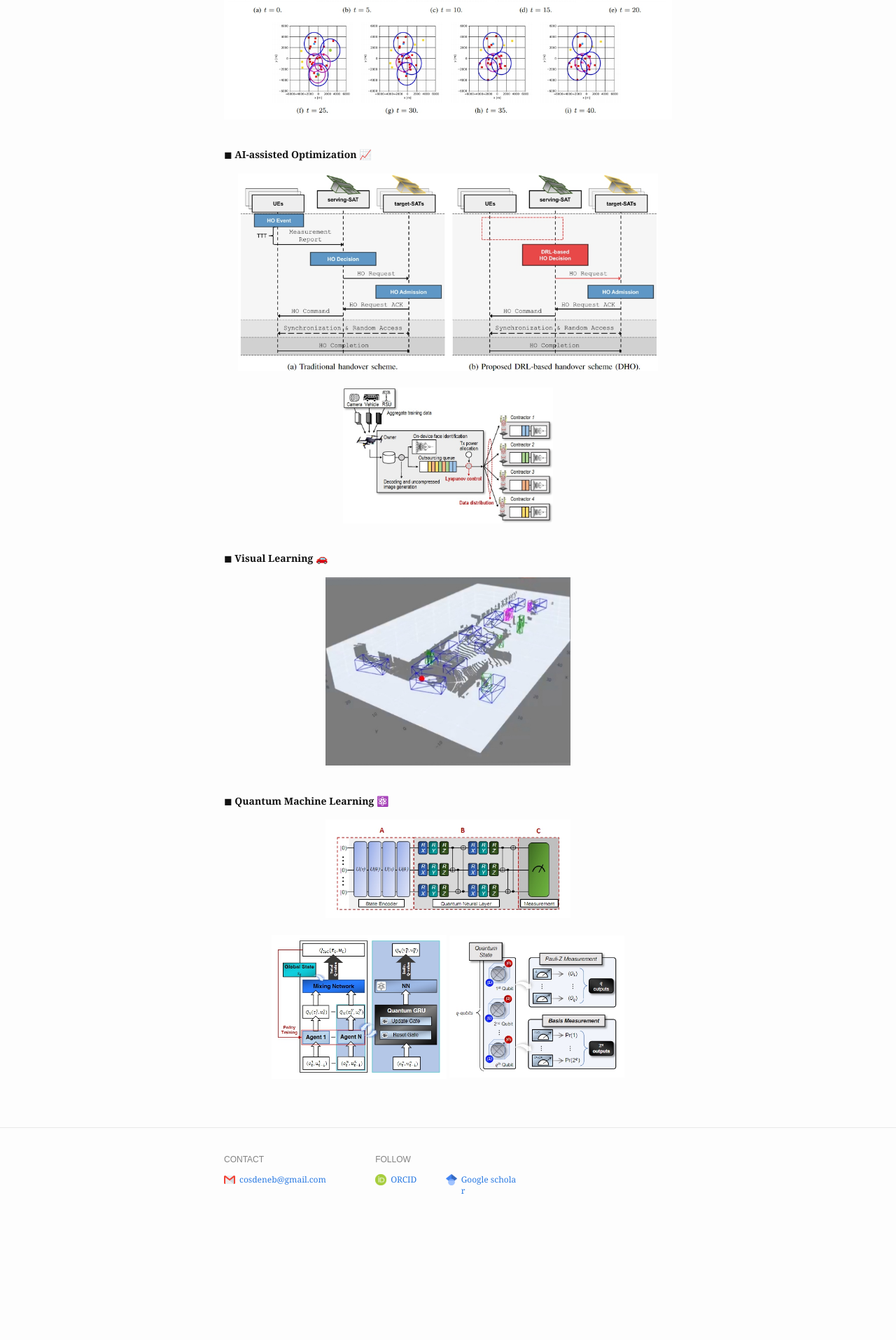
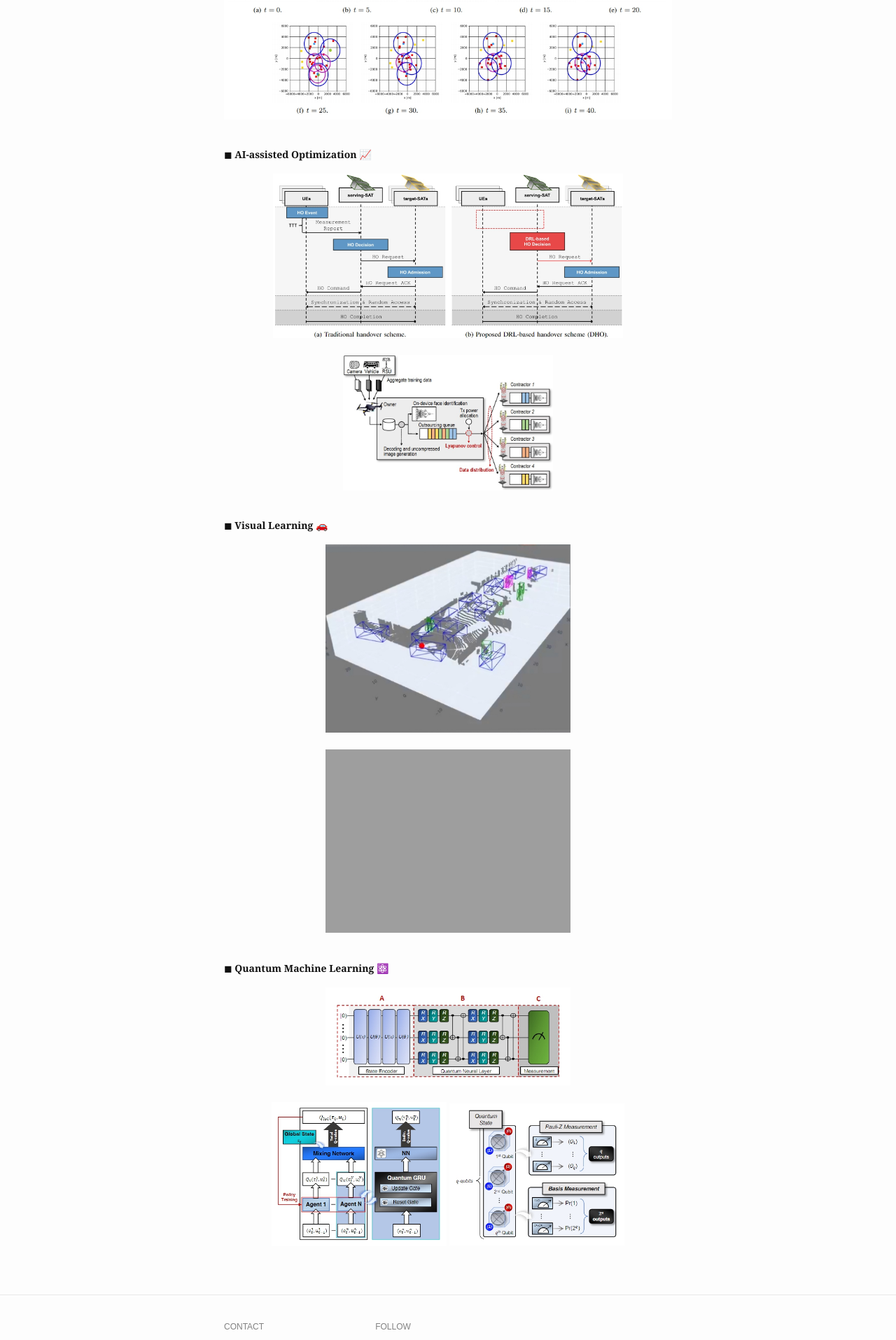
Before and after one commit to cosdeneb/cosdeneb.github.io, a Jekyll site: the page built from index.md, in a window 1280 px wide. Shown: the part 1965-3880 px from the top of the page at 70% size. Built offline with Jekyll 4.4.1, drawn with Linux system fonts in a browser that asks for light colours; before the commit the page ends 3730 px from its top, so only the background shows below that.

Commit message:
Update index.md

```diff
--- a/index.md
+++ b/index.md
@@ -72,7 +72,7 @@
   ◼ <b>AI-assisted Optimization</b> 📈
   <br/>
   <div style="text-align : center;">
-    <img src="{{ "/assets/img/paper/DHO.jpg" | absolute_url }}" width=600 class="post-pic" style="border: none; outline: none; margin: 0 auto; display: block;"/>
+    <img src="{{ "/assets/img/paper/DHO.jpg" | absolute_url }}" width=500 class="post-pic" style="border: none; outline: none; margin: 0 auto; display: block;"/>
   </div>
   <br/>
   <div style="text-align : center;">
@@ -86,6 +86,10 @@
   <br/>
   <div style="text-align : center;">
     <img src="{{ "/assets/img/paper/object_detection.jpg" | absolute_url }}" width=350 class="post-pic" style="border: none; outline: none; margin: 0 auto; display: block;"/>
+  </div>
+  <br/>
+  <div style="text-align : center;">
+    <img src="{{ "/assets/img/paper/access_img.jpg" | absolute_url }}" width=350 class="post-pic" style="border: none; outline: none; margin: 0 auto; display: block;"/>
   </div>
   <br/>
 </p>
```
